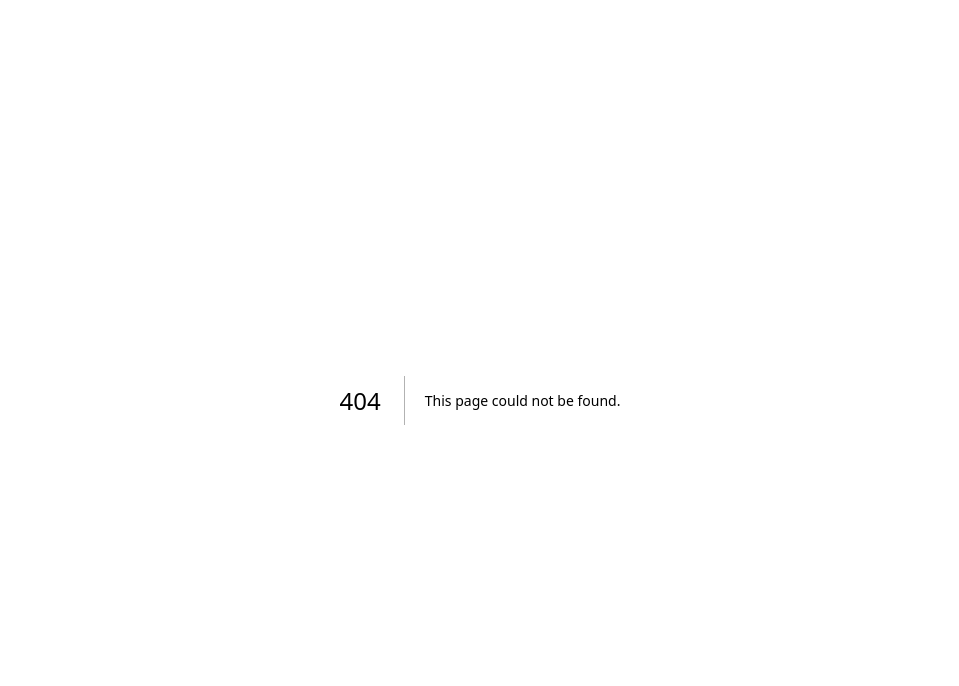
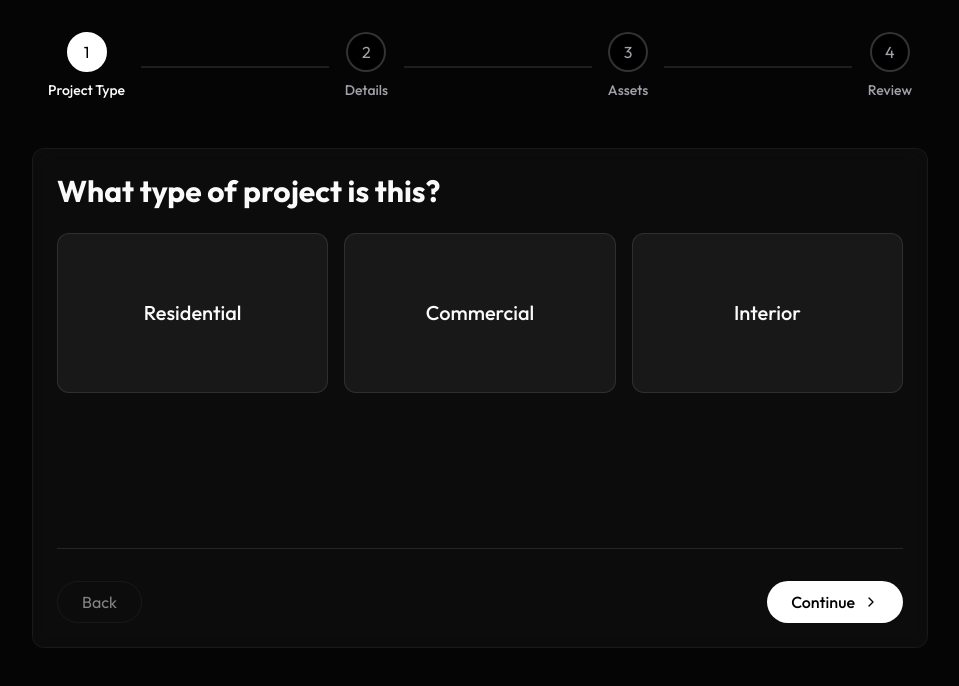
Before and after one commit to cwolfart/IA, a Next.js app in the folder of3d-platform/: page /concierge in a window 1280 px wide. Before the commit this address had no page. Shown: the top 686 px of the page, without its empty margins (160-1119 px from the left). Built offline with nearby package versions, Linux system fonts and the light colour scheme.

Commit message:
feat: sprint 1 ui implementation

```diff
--- /dev/null
+++ b/of3d-platform/app/concierge/page.tsx
@@ -0,0 +1,102 @@
+"use client";
+
+import { GlassCard } from "@/components/ui/glass-card";
+import { cn } from "@/lib/utils";
+import { Check, ChevronRight, Upload } from "lucide-react";
+import { useState } from "react";
+
+const STEPS = [
+    { id: 1, title: "Project Type", description: "What are we building?" },
+    { id: 2, title: "Details", description: "Scale and complexity" },
+    { id: 3, title: "Assets", description: "Upload your files" },
+    { id: 4, title: "Review", description: "Confirm details" },
+];
+
+export default function ConciergePage() {
+    const [currentStep, setCurrentStep] = useState(1);
+
+    return (
+        <div className="min-h-screen flex flex-col items-center p-8 font-[family-name:var(--font-outfit)]">
+            {/* Progress Header */}
+            <div className="w-full max-w-4xl mb-12">
+                <div className="flex justify-between items-center relative">
+                    <div className="absolute left-0 top-1/2 h-0.5 w-full bg-white/10 -z-10" />
+                    {STEPS.map((step) => (
+                        <div key={step.id} className="flex flex-col items-center gap-2 bg-background px-4">
+                            <div
+                                className={cn(
+                                    "w-10 h-10 rounded-full flex items-center justify-center border-2 transition-all",
+                                    currentStep >= step.id
+                                        ? "bg-white border-white text-black"
+                                        : "bg-black border-white/20 text-muted-foreground"
+                                )}
+                            >
+                                {currentStep > step.id ? <Check className="w-5 h-5" /> : step.id}
+                            </div>
+                            <span
+                                className={cn(
+                                    "text-sm font-medium",
+                                    currentStep >= step.id ? "text-white" : "text-muted-foreground"
+                                )}
+                            >
+                                {step.title}
+                            </span>
+                        </div>
+                    ))}
+                </div>
+            </div>
+
+            {/* Main Content */}
+            <GlassCard className="w-full max-w-4xl min-h-[500px] flex flex-col">
+                <div className="flex-1">
+                    {currentStep === 1 && (
+                        <div className="space-y-6">
+                            <h2 className="text-3xl font-bold">What type of project is this?</h2>
+                            <div className="grid grid-cols-1 md:grid-cols-3 gap-4">
+                                {["Residential", "Commercial", "Interior"].map((type) => (
+                                    <button
+                                        key={type}
+                                        className="h-40 rounded-xl border border-white/10 bg-white/5 hover:bg-white/10 hover:border-white/30 transition-all flex flex-col items-center justify-center gap-4 group"
+                                    >
+                                        <span className="text-xl font-medium group-hover:scale-105 transition-transform">
+                                            {type}
+                                        </span>
+                                    </button>
+                                ))}
+                            </div>
+                        </div>
+                    )}
+
+                    {/* Placeholder for other steps */}
+                    {currentStep === 3 && (
+                        <div className="flex flex-col items-center justify-center h-full border-2 border-dashed border-white/10 rounded-xl bg-white/5 p-12">
+                            <Upload className="w-12 h-12 text-muted-foreground mb-4" />
+                            <h3 className="text-xl font-medium mb-2">Drop your CAD/BIM files here</h3>
+                            <p className="text-muted-foreground text-center max-w-sm">
+                                Support for .DWG, .RVT, .SKP, and .PDF. Max file size 500MB.
+                            </p>
+                        </div>
+                    )}
+                </div>
+
+                {/* Navigation Footer */}
+                <div className="flex justify-between mt-8 pt-8 border-t border-white/10">
+                    <button
+                        onClick={() => setCurrentStep(Math.max(1, currentStep - 1))}
+                        disabled={currentStep === 1}
+                        className="px-6 py-2 rounded-full border border-white/10 hover:bg-white/5 disabled:opacity-50 transition-colors"
+                    >
+                        Back
+                    </button>
+                    <button
+                        onClick={() => setCurrentStep(Math.min(4, currentStep + 1))}
+                        className="px-6 py-2 rounded-full bg-white text-black font-medium hover:bg-gray-200 transition-colors flex items-center gap-2"
+                    >
+                        {currentStep === 4 ? "Submit Project" : "Continue"}
+                        <ChevronRight className="w-4 h-4" />
+                    </button>
+                </div>
+            </GlassCard>
+        </div>
+    );
+}
--- /dev/null
+++ b/of3d-platform/app/login/page.tsx
@@ -0,0 +1,73 @@
+"use client";
+
+import { GlassCard } from "@/components/ui/glass-card";
+import { ArrowRight, Lock } from "lucide-react";
+import Link from "next/link";
+import { useState } from "react";
+
+export default function LoginPage() {
+    const [isLoading, setIsLoading] = useState(false);
+
+    const handleLogin = async (e: React.FormEvent) => {
+        e.preventDefault();
+        setIsLoading(true);
+        // TODO: Implement Firebase Auth
+        setTimeout(() => setIsLoading(false), 2000);
+    };
+
+    return (
+        <div className="min-h-screen flex items-center justify-center p-4 bg-[url('/grid-pattern.svg')] bg-center">
+            <div className="absolute inset-0 bg-background/90 backdrop-blur-sm" />
+
+            <GlassCard className="w-full max-w-md relative z-10 border-white/10">
+                <div className="text-center mb-8">
+                    <div className="h-12 w-12 bg-white/10 rounded-full flex items-center justify-center mx-auto mb-4">
+                        <Lock className="w-6 h-6 text-white" />
+                    </div>
+                    <h1 className="text-2xl font-bold text-white mb-2">Welcome Back</h1>
+                    <p className="text-muted-foreground">Sign in to access your projects</p>
+                </div>
+
+                <form onSubmit={handleLogin} className="space-y-4">
+                    <div className="space-y-2">
+                        <label className="text-sm font-medium text-gray-300">Email</label>
+                        <input
+                            type="email"
+                            className="w-full bg-black/20 border border-white/10 rounded-lg px-4 py-3 text-white placeholder:text-gray-600 focus:outline-none focus:ring-2 focus:ring-white/20 transition-all"
+                            placeholder="name@company.com"
+                            required
+                        />
+                    </div>
+
+                    <div className="space-y-2">
+                        <label className="text-sm font-medium text-gray-300">Password</label>
+                        <input
+                            type="password"
+                            className="w-full bg-black/20 border border-white/10 rounded-lg px-4 py-3 text-white placeholder:text-gray-600 focus:outline-none focus:ring-2 focus:ring-white/20 transition-all"
+                            placeholder="••••••••"
+                            required
+                        />
+                    </div>
+
+                    <button
+                        type="submit"
+                        disabled={isLoading}
+                        className="w-full bg-white text-black font-semibold rounded-lg py-3 hover:bg-gray-200 transition-colors flex items-center justify-center gap-2 disabled:opacity-50"
+                    >
+                        {isLoading ? "Signing in..." : "Sign In"}
+                        {!isLoading && <ArrowRight className="w-4 h-4" />}
+                    </button>
+                </form>
+
+                <div className="mt-6 text-center">
+                    <p className="text-sm text-muted-foreground">
+                        Don't have an account?{" "}
+                        <Link href="/signup" className="text-white hover:underline">
+                            Apply for Access
+                        </Link>
+                    </p>
+                </div>
+            </GlassCard>
+        </div>
+    );
+}
```
